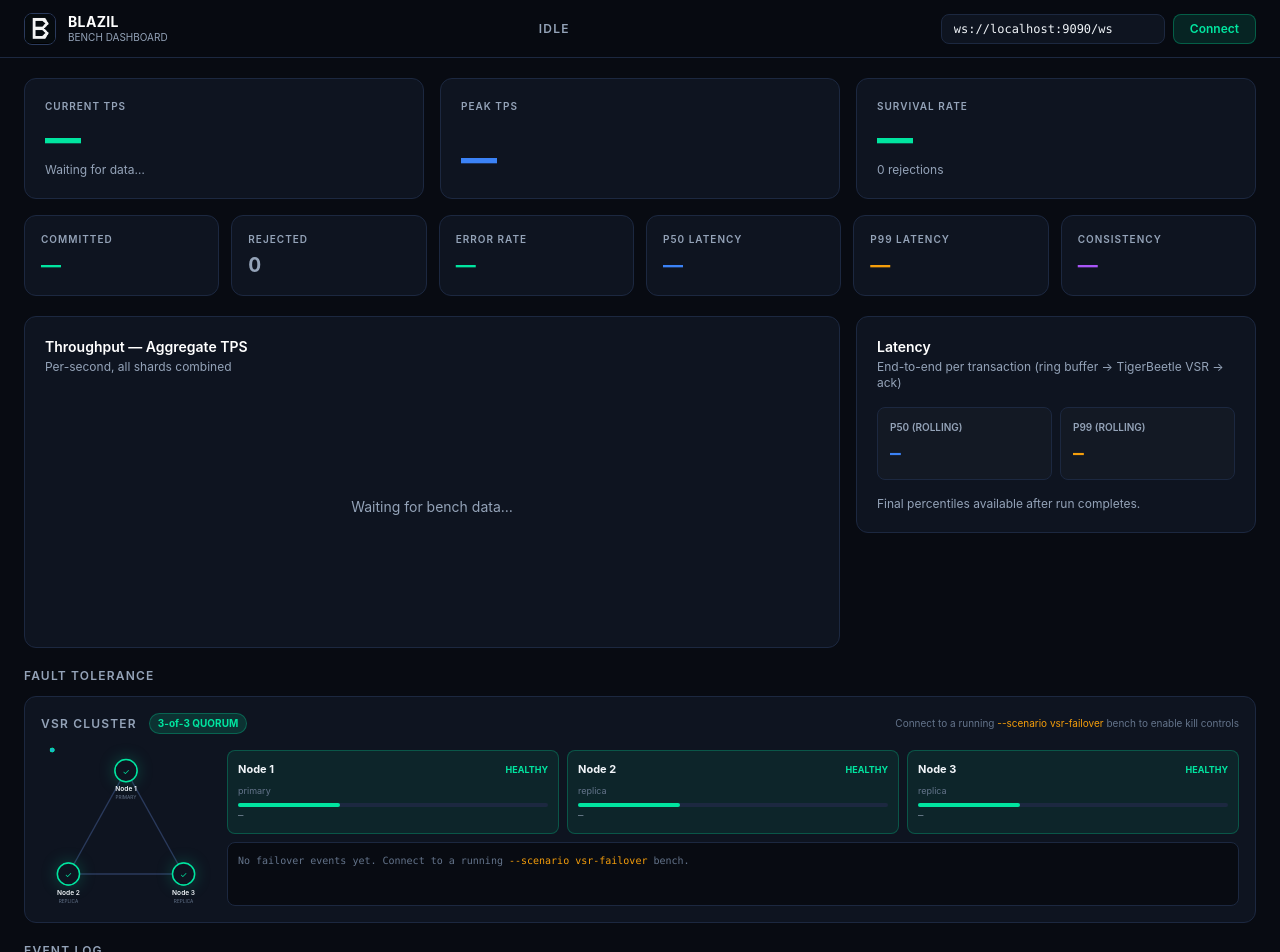
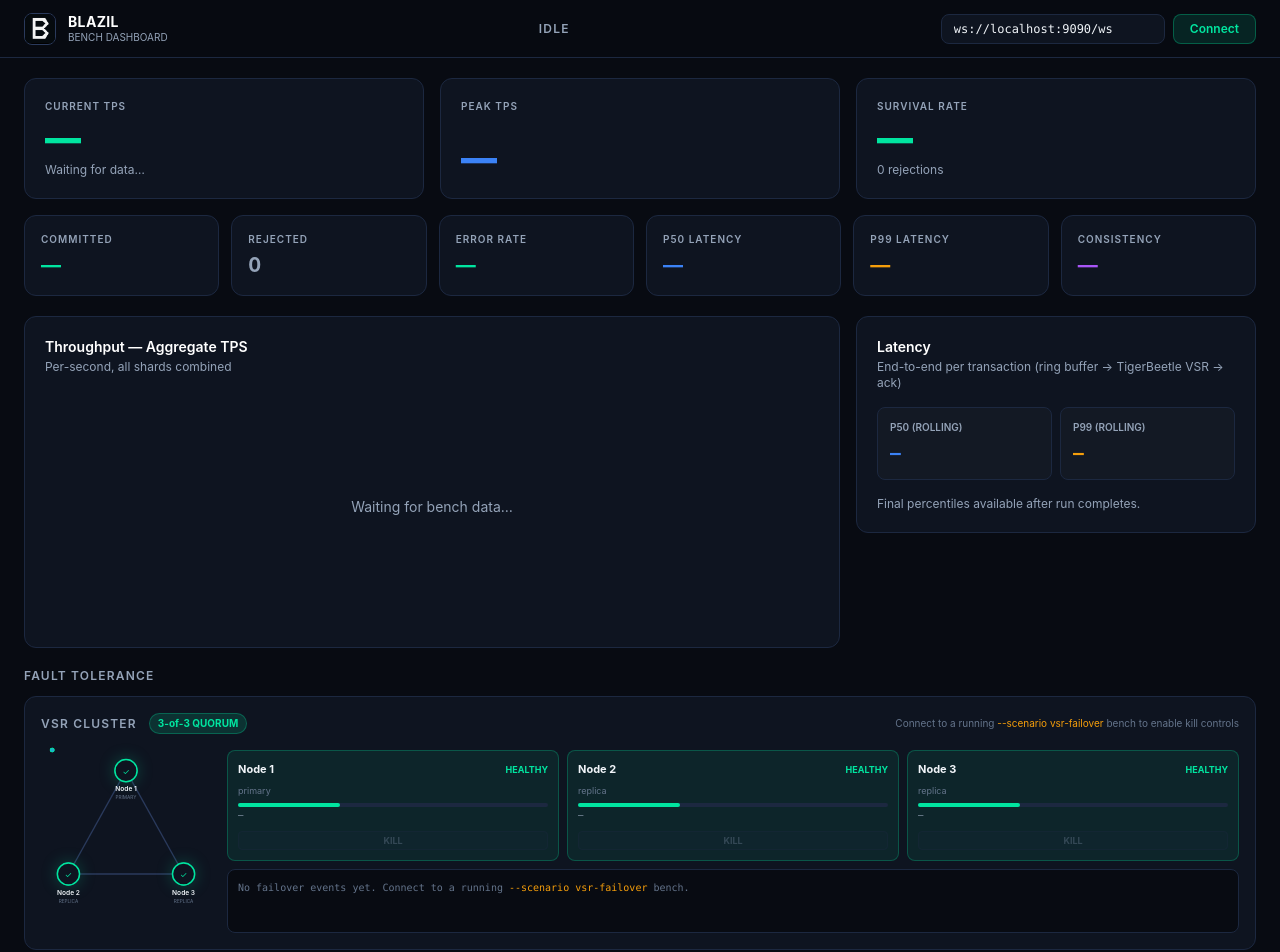
Before and after one commit to Kolerr-Lab/BLAZIL, a Next.js app in the folder tools/bench-dashboard/: page / in a window 1280 px wide. Shown: the top 952 px of the page. Built offline with nearby package versions, Linux system fonts and the light colour scheme.

Commit message:
fix(dashboard): always show KILL/RESTART buttons, disabled when not connected

```diff
--- a/tools/bench-dashboard/src/components/FailoverPanel.tsx
+++ b/tools/bench-dashboard/src/components/FailoverPanel.tsx
@@ -407,19 +407,25 @@ export function FailoverPanel({ state, sendCommand }: Props) {
                     </div>
                   </div>
 
-                  {/* Kill / Restart buttons — only when bench is connected */}
-                  {isConnected && (
+                  {/* Kill / Restart buttons — always visible, disabled when not connected */}
                   <div className="flex gap-1 mt-0.5">
                     {!isDown && (
                       <button
-                          onClick={() => killNode(node.id)}
-                          title={`Send kill_node command to bench — runs your configured --kill-cmd-${node.id + 1}`}
+                        onClick={() => isConnected && killNode(node.id)}
+                        title={
+                          isConnected
+                            ? `Send kill_node command to bench — runs your configured --kill-cmd-${node.id + 1}`
+                            : "Connect to a running --scenario vsr-failover bench first"
+                        }
                         className="flex-1 text-[9px] font-bold py-0.5 rounded"
                         style={{
-                            background: "color-mix(in srgb, var(--accent-red) 12%, transparent)",
-                            color: "var(--accent-red)",
-                            border: "1px solid color-mix(in srgb, var(--accent-red) 22%, transparent)",
-                            cursor: "pointer",
+                          background: isConnected
+                            ? "color-mix(in srgb, var(--accent-red) 12%, transparent)"
+                            : "color-mix(in srgb, var(--border) 40%, transparent)",
+                          color: isConnected ? "var(--accent-red)" : "var(--text-dim)",
+                          border: `1px solid ${isConnected ? "color-mix(in srgb, var(--accent-red) 22%, transparent)" : "var(--border)"}`,
+                          cursor: isConnected ? "pointer" : "not-allowed",
+                          opacity: isConnected ? 1 : 0.45,
                         }}
                       >
                         KILL
@@ -427,21 +433,27 @@ export function FailoverPanel({ state, sendCommand }: Props) {
                     )}
                     {isDown && (
                       <button
-                          onClick={() => restartNode(node.id)}
-                          title={`Send restart_node command to bench — runs your configured --restart-cmd-${node.id + 1}`}
+                        onClick={() => isConnected && restartNode(node.id)}
+                        title={
+                          isConnected
+                            ? `Send restart_node command to bench — runs your configured --restart-cmd-${node.id + 1}`
+                            : "Connect to a running --scenario vsr-failover bench first"
+                        }
                         className="flex-1 text-[9px] font-bold py-0.5 rounded"
                         style={{
-                            background: "color-mix(in srgb, var(--accent-green) 12%, transparent)",
-                            color: "var(--accent-green)",
-                            border: "1px solid color-mix(in srgb, var(--accent-green) 22%, transparent)",
-                            cursor: "pointer",
+                          background: isConnected
+                            ? "color-mix(in srgb, var(--accent-green) 12%, transparent)"
+                            : "color-mix(in srgb, var(--border) 40%, transparent)",
+                          color: isConnected ? "var(--accent-green)" : "var(--text-dim)",
+                          border: `1px solid ${isConnected ? "color-mix(in srgb, var(--accent-green) 22%, transparent)" : "var(--border)"}`,
+                          cursor: isConnected ? "pointer" : "not-allowed",
+                          opacity: isConnected ? 1 : 0.45,
                         }}
                       >
                         RESTART
                       </button>
                     )}
                   </div>
-                  )}
                 </div>
               );
             })}
```
Lines whose indentation alone changed are shown as unchanged.
